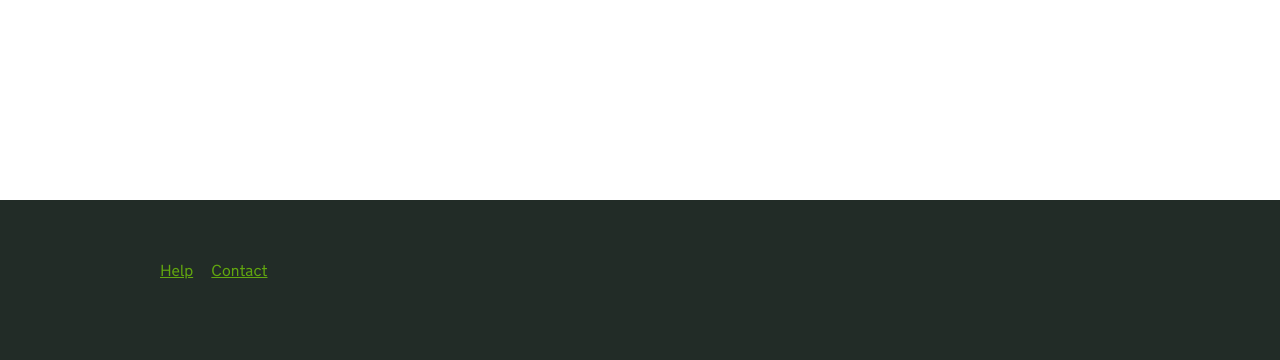
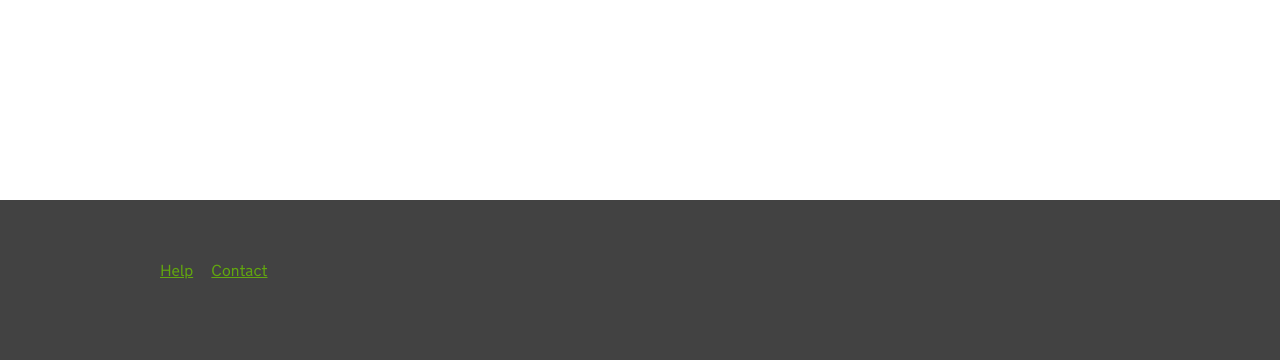
Before and after one commit to Digital-Steve/php_internalTemplate, a PHP site: page / in a window 1280 px wide. Shown: the part 440-800 px from the top of the page. Run offline with PHP 8.4, Linux system fonts and the light colour scheme; data that the repository does not hold is empty.

Commit message:
change to footer background colour

```diff
--- a/assets/stylesheets/internal-template.css
+++ b/assets/stylesheets/internal-template.css
@@ -582,7 +582,7 @@ button:focus {
         float: left;
         width: 50%;
         padding: 3px 0;
-        border-bottom: 1px solid #2e3133; }
+        border-bottom: 1px solid #424242; }
         @media (min-width: 769px) {
           #global-header .header-proposition #proposition-link li,
           #global-header .header-proposition #proposition-links li {
@@ -669,13 +669,13 @@ button:focus {
 
 /* Global footer */
 #footer {
-  background-color: #222c27;
+  background-color: #424242;
   bottom: 0;
   position: absolute;
   width: 100%;
 }
   #footer .footer-wrapper {
-    background-color: #222c27;
+    background-color: #424242;
     padding-top: 20px; }
     @media (min-width: 641px) {
       #footer .footer-wrapper {
```
